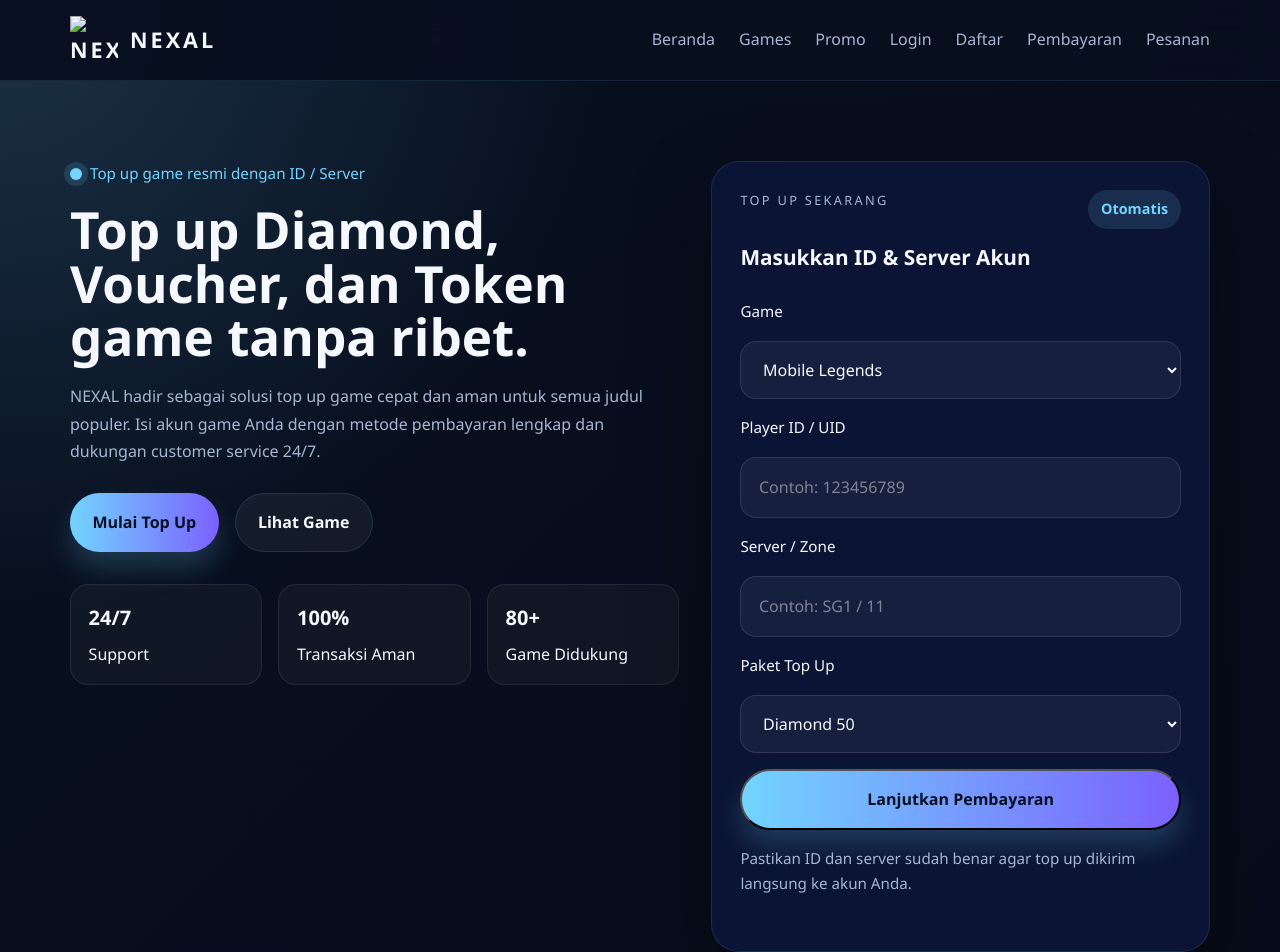
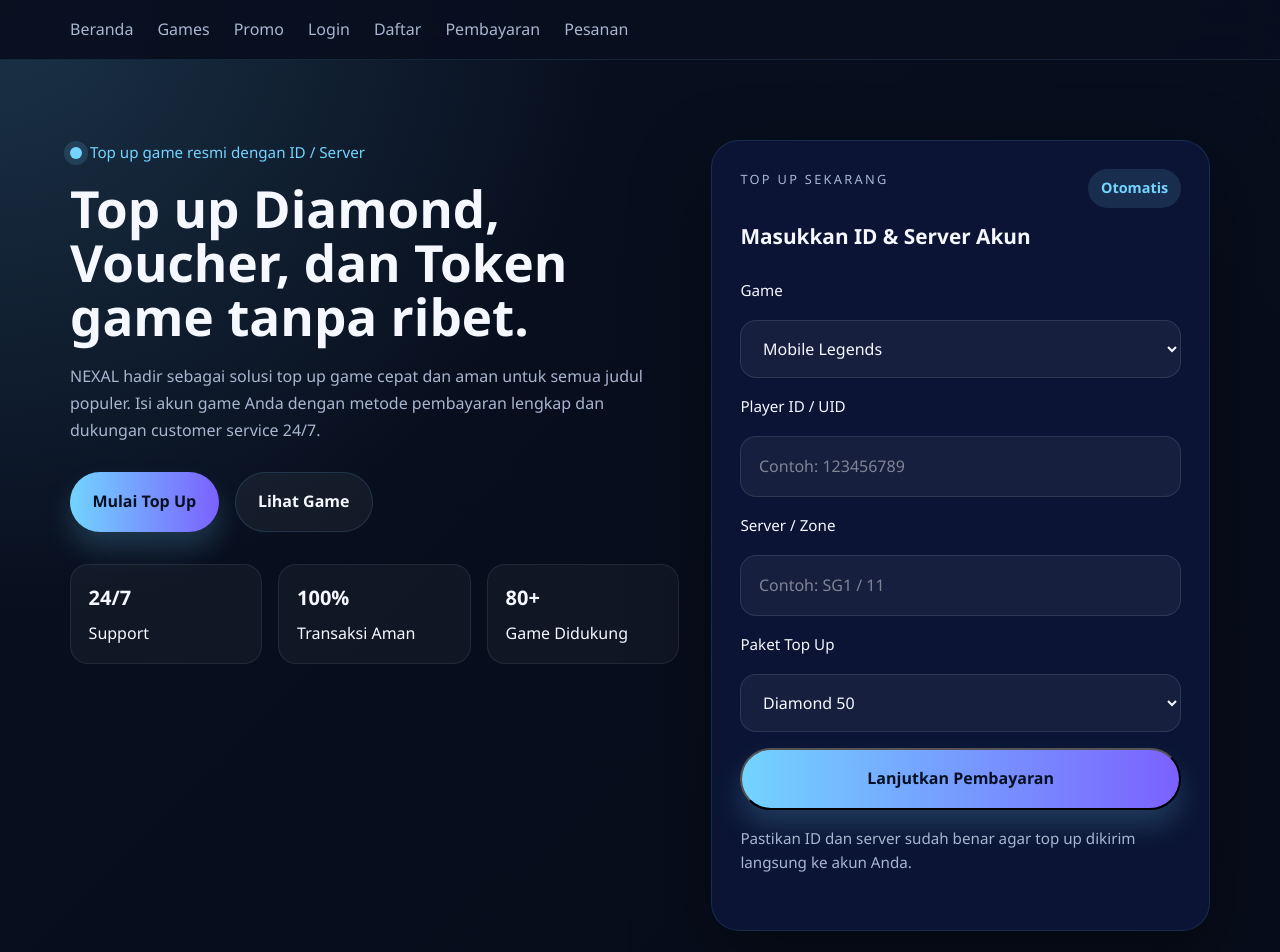
Before and after one commit to chello129/nexal.my.id, a website: page index.html in a window 1280 px wide. Shown: the top 952 px of the page. Drawn offline with Linux system fonts and the light colour scheme.

Commit message:
Update index.html

```diff
--- a/index.html
+++ b/index.html
@@ -13,7 +13,6 @@
   <body>
     <header>
       <div class="container header-inner">
-        <a href="index.html" class="brand"><img src="" alt="NEXAL" class="brand-icon" /><span class="brand-text">NEXAL</span></a>
         <div class="nav-links">
           <a href="index.html">Beranda</a>
           <a href="#games">Games</a>
```
